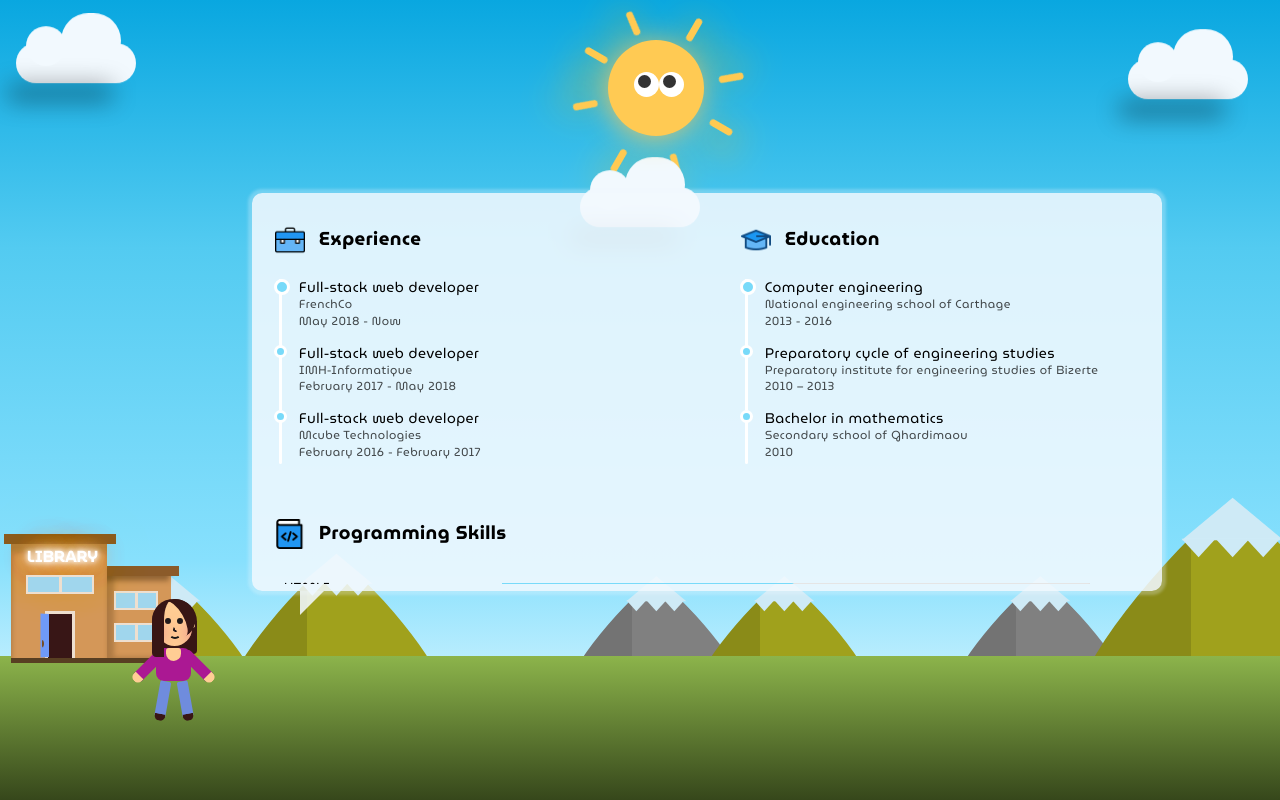
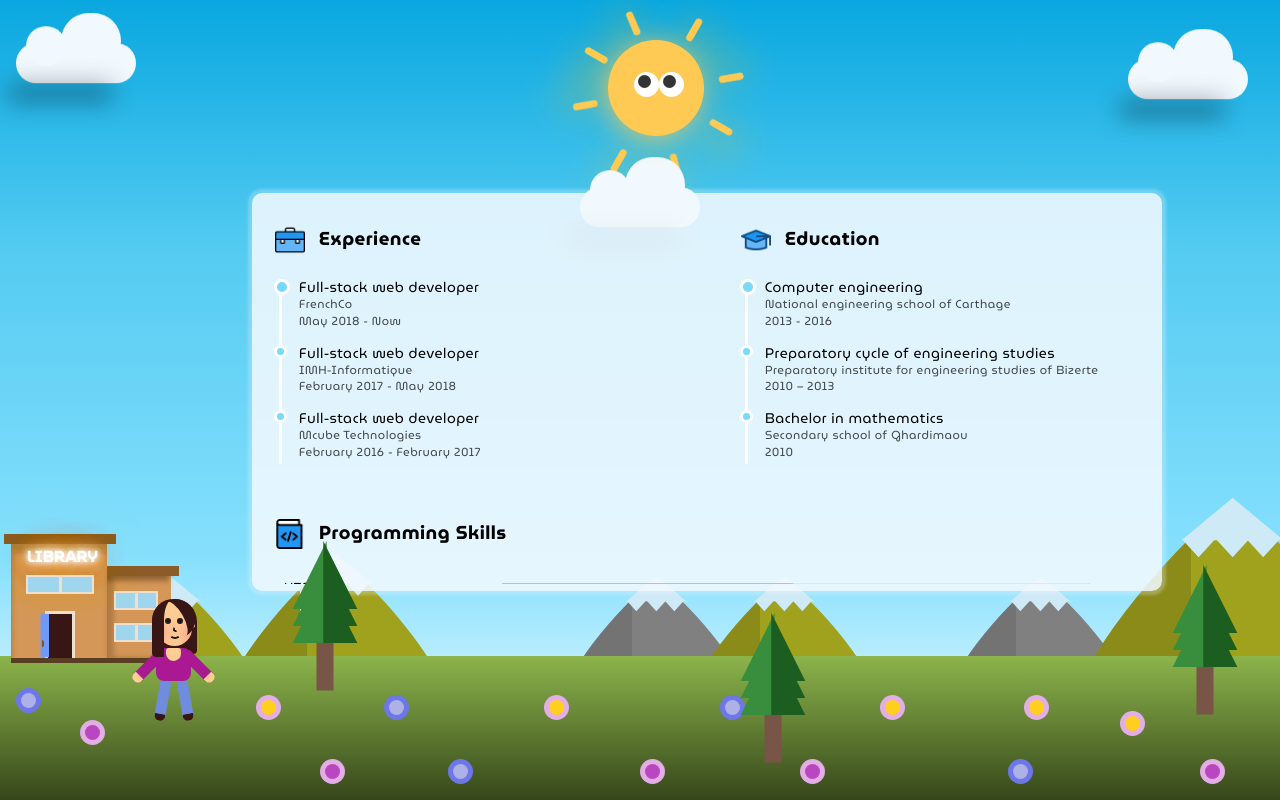
Before and after one commit to lemaa/amell.io, a React (Create React App) app: page /resume in a window 1280 px wide. Built offline with nearby package versions, Linux system fonts and the light colour scheme.

Commit message:
adding trees and flowers

```diff
--- a/src/components/Base/City.js
+++ b/src/components/Base/City.js
@@ -2,6 +2,8 @@ import React , {useRef} from 'react';
 import Cloud from '../Cloud';
 import Mountain from '../Mountain';
 import Sun from '../Sun';
+import Tree from '../Tree';
+import Flower from '../Flower';
 import {
     Sky,
     OverFloor,
@@ -66,7 +68,26 @@ const City = (props) => {
             <OverFloor>
                  {props.children}
             </OverFloor>
-            <Floor></Floor>
+            <Floor className='floor'>
+            <Flower  size={"small"} position={{left: "1em", top:"2em"}} color={"#6e77e8"} roundColor={"#adb1e6"}></Flower>
+            <Flower  size={"small"} position={{left: "5em", top:"4em"}}  ></Flower>
+            <Flower  size={"small"} position={{left: "16em", bottom:"5em"}} roundColor={"#ffcf1f"}></Flower>
+            <Flower  size={"small"} position={{left: "20em", bottom:"1em"}}></Flower>
+            <Flower  size={"small"} position={{left: "24em", bottom:"5em"}} color={"#6e77e8"} roundColor={"#adb1e6"}></Flower>
+            <Tree form={"triple-leaf"} size={"big"} color={"green"} position={{left: "20em", bottom: "15vh"}}></Tree>
+            <Flower  size={"small"} position={{left: "28em", bottom:"1em"}} color={"#6e77e8"} roundColor={"#adb1e6"}></Flower>
+            <Flower  size={"small"} position={{left: "34em", bottom:"5em"}} roundColor={"#ffcf1f"}></Flower>
+            <Flower  size={"small"} position={{left: "40em", bottom:"1em"}}></Flower>
+            <Flower  size={"small"} position={{left: "45em", bottom:"5em"}} color={"#6e77e8"} roundColor={"#adb1e6"}></Flower>
+            <Tree form={"triple-leaf"} size={"big"} color={"green"} position={{left: "48em", bottom: "3em"}}></Tree>
+            <Tree form={"triple-leaf"} size={"big"} color={"green"} position={{left: "75em", bottom: "6em"}}></Tree>
+            <Flower  size={"small"} position={{left: "50em", bottom:"1em"}}></Flower>
+            <Flower  size={"small"} position={{left: "55em", bottom:"5em"}} roundColor={"#ffcf1f"}></Flower>
+            <Flower  size={"small"} position={{left: "63em", bottom:"1em"}} color={"#6e77e8"} roundColor={"#adb1e6"}></Flower>
+            <Flower  size={"small"} position={{left: "64em", bottom:"5em"}} roundColor={"#ffcf1f"}></Flower>
+            <Flower  size={"small"} position={{left: "70em", bottom:"4em"}} roundColor={"#ffcf1f"}></Flower>
+            <Flower  size={"small"} position={{left: "75em", bottom:"1em"}}></Flower>
+            </Floor>
          </div>
 
     )
--- a/src/components/Base/CityStyle.js
+++ b/src/components/Base/CityStyle.js
@@ -11,7 +11,7 @@ const OverFloor= styled.div`
 `;
 const Floor= styled.div`
     height: 18vh;
-    position: absolute;
+    position: relative;
     width: 100%;
     background: linear-gradient(to bottom, #8cb44b, #36471b);
 `;
--- a/src/components/Content/ContentStyle.js
+++ b/src/components/Content/ContentStyle.js
@@ -50,7 +50,7 @@ const ContentSection = styled.div`
     }
     @media (max-width: 768px) {
         left: 1em;
-        top: -15em;
+        top: ${props => props.position.topMobile ? props.position.topMobile : '-15em'};
         width: 90%;
         &::after{
             left: 12em;
--- /dev/null
+++ b/src/components/Flower/FlowerStyle.js
@@ -0,0 +1,31 @@
+import styled from 'styled-components';
+
+const TreeSection = styled.div`
+    position: absolute;
+    width: 25px;
+    height: 25px;
+    z-index: 99;
+    border-radius: 15px;
+    transform:  ${props => props.size==='extra-big' ? 'scale(2.5)' :props.size==='big' ? 'scale(1.7)' : props.size==='medium' ? ' scale(1.2)' : 'none'};
+    left: ${props => props.position.left ? props.position.left : 'unset'};
+    right: ${props => props.position.right ?  props.position.right  : 'unset'};
+    top: ${props => props.position.top ? props.position.top : 'unset'};
+    bottom: ${props => props.position.bottom ? props.position.bottom : 'unset'};
+    margin: ${props => props.position.margin ? props.position.margin : 'unset'};
+    background: ${props => props.color ? props.color: "#e3ade6"}
+`;
+
+const RoundLeaf = styled.div`
+    display: block;
+    width: 15px;
+    height: 15px;
+    background: ${props => props.roundColor ? props.roundColor: "#b947bf"};
+    position: absolute;
+    border-radius: 10px;
+    top: 5px;
+    left: 5px;
+`;
+export {
+    TreeSection,
+    RoundLeaf
+};
--- /dev/null
+++ b/src/components/Flower/index.js
@@ -0,0 +1,35 @@
+import React , {useState} from 'react';
+import PropTypes from 'prop-types';
+import {
+    TreeSection,
+    RoundLeaf
+} from './FlowerStyle';
+
+const Flower = (props) => {
+
+    const [position] = useState(props.position);
+    const [roundColor] = useState(props.roundColor);
+    const [size] = useState(props.size);
+    const [color] = useState(props.color);
+
+    return (
+        <TreeSection color={color} position={position} size={size} className="tree">
+            <RoundLeaf roundColor={roundColor}/>
+        </TreeSection>
+    )
+};
+
+Flower.propTypes = {
+    position: PropTypes.shape({
+      top: PropTypes.string,
+      left: PropTypes.string,
+      right: PropTypes.string,
+      bottom: PropTypes.string,
+      margin: PropTypes.string
+    }),
+    size: PropTypes.oneOf(['extra-big', 'big', 'medium', 'small']),
+    color: PropTypes.string,
+    roundColor: PropTypes.string
+};
+
+export default Flower;
--- a/src/components/OnlineResume/OnlineResumeStyle.js
+++ b/src/components/OnlineResume/OnlineResumeStyle.js
@@ -20,10 +20,18 @@ const OnlineResumeSection = styled.div`
 const WorkExperience = styled.div`
     width: 48%;
     margin: 0 4% 15px 0;
+    @media (max-width: 768px) {
+        width: 100%;
+        margin: 0;
+
+    }
 
 `;
 const EducationExperience = styled.div`
-  width: 48%;
+    width: 48%;
+    @media (max-width: 768px) {
+        width: 100%;
+    }
 `;
 const ProgrammingSkills = styled.div`
     clear: both;
--- a/src/containers/Home.js
+++ b/src/containers/Home.js
@@ -5,6 +5,8 @@ import City from '../components/Base/City';
 import House from '../components/House';
 import Avatar from '../components/Avatar';
 import Content from '../components/Content';
+import Flower from '../components/Flower';
+import Tree from '../components/Tree';
 
 const Home = (props) => {
      const textMessage =
@@ -18,8 +20,7 @@ const Home = (props) => {
         <City>
             <House position={{left:'1.5em'}} doorAnimation={false}/>
             <Avatar move= {false}/>
-            <Content typingStartDelay={500} textMessage={textMessage} typingSpeed={10} position={{left: '8em', top: '-11em'}}/>
-
+            <Content typingStartDelay={500} textMessage={textMessage} typingSpeed={100} position={{left: '8em', top: '-11em'}}/>
         </City>
         );
 };
--- a/src/containers/Resume.js
+++ b/src/containers/Resume.js
@@ -13,7 +13,7 @@ const Resume = (props) => {
         <City>
             <Library  position={{left:'1.5em'}}/>
             <Avatar move={false}/>
-            <Content position={{left: '12em', bottom: '25em'}}>
+            <Content position={{left: '12em', bottom: '25em', topMobile:'-29em'}}>
                 <OnlineResume/>
             </Content>
         </City>
```
